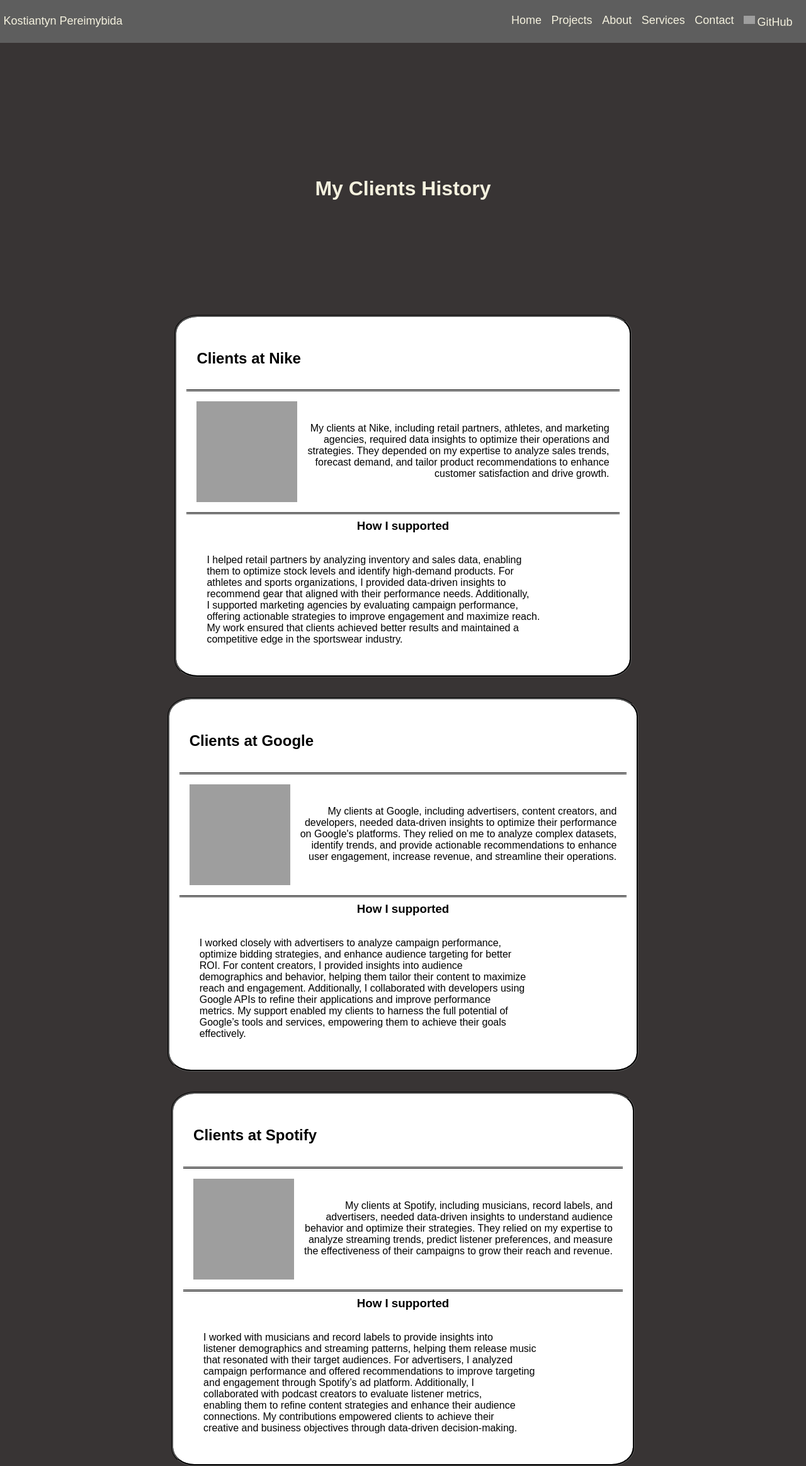
After one commit to KossKokos/Portfolio, a Django app: page /portfolio/clients/ in a window 1280 px wide. The commit adds this page. Shown: the whole page at 63% size. Run offline with Django 5.2, Linux system fonts and the light colour scheme; grey boxes are pictures that could not be loaded.

Commit message:
added 3 pages: qualifications, experiense, clients and services page in progress

```diff
--- a/django_portfolio/myportfolio/portfolio/data.py
+++ b/django_portfolio/myportfolio/portfolio/data.py
@@ -298,7 +298,7 @@
 ]
 
 
-qualifications = [
+table_qualifications = [
     {
         'name': 'ESOL Level 1',
         'date_start': '03/09/2022',
--- a/django_portfolio/myportfolio/portfolio/static/portfolio/about.css
+++ b/django_portfolio/myportfolio/portfolio/static/portfolio/about.css
@@ -62,6 +62,7 @@
 
 .skills p {
   font-size: 1.09rem;
+  height: 32rem;
 }
 
 .skills {
@@ -139,7 +140,7 @@
   align-items: center;
 }
 
-#container-wrapper:hover {
+.form:hover {
   scale: 1.1;
 }
 
@@ -151,3 +152,160 @@
 html {
   overflow-y: scroll;
 }
+
+#heading-qualifications {
+  padding-top: 10rem;
+}
+
+.about-me-links {
+  text-align: center;
+}
+
+/* =========================ABOUT ME PAGE========================= */
+/* ======================LINKS TO ABOUT ME======================== */
+/* <reset-style> ============================ */
+button {
+  border: none;
+  background: none;
+  padding: 0;
+  margin: 0;
+  cursor: pointer;
+  font-family: inherit;
+}
+/* <main-style> ============================ */
+.menu__button {
+  min-width: 62px;
+  height: 36px;
+  display: flex;
+  justify-content: center;
+  align-items: center;
+  padding: 8px 16px;
+  border: 1px solid #fff;
+  background-color: transparent;
+  position: relative;
+}
+
+.menu__button::before {
+  content: "";
+  width: 100%;
+  height: 0;
+  background-color: #fff;
+  position: absolute;
+  bottom: 0;
+  left: 0;
+  z-index: -1;
+  transition: all 0.4s;
+}
+
+.menu__button:hover::before {
+  height: 100%;
+  top: 0;
+}
+
+.menu__button span {
+  color: #fff;
+  line-height: 1;
+  transition: color 0.4s;
+}
+
+.menu__button:hover span {
+  color: #000;
+}
+
+.container-about-me-links {
+  display: flex;
+  padding: 1rem;
+  justify-content: center;
+}
+
+/* =========================EXPERIENCE PAGE========================= */
+#heading-exp,
+#heading-serv {
+  padding-top: 12rem;
+  text-align: center;
+}
+
+#container-exp {
+  padding-top: 10rem;
+  display: flex;
+  justify-content: center;
+  flex-wrap: wrap;
+  gap: 2rem;
+}
+
+.container-exp-inner {
+  border: #000;
+  border-radius: 5%;
+  border-style: groove;
+  background-color: white;
+  padding: 1rem;
+}
+
+.container-exp-inner h2,
+.container-exp-inner p {
+  color: black;
+}
+
+.company-name,
+.company-logo,
+.company-description {
+  padding: 1rem;
+}
+
+.company-logo {
+  display: flex;
+  justify-content: flex-start;
+  flex-wrap: wrap;
+  border-bottom-style: double;
+  border-top-style: double;
+}
+
+.company-info {
+  display: flex;
+  text-align: right;
+}
+
+.company-logo img {
+  width: 10rem;
+  height: 10rem;
+}
+
+.my-responsibility h3 {
+  text-align: center;
+  margin: 0;
+  padding-top: 0.5rem;
+}
+
+.company-description {
+  display: flex;
+  justify-content: flex-start;
+  flex-wrap: wrap;
+  padding: 1rem;
+  text-align: start;
+  padding-top: 0;
+}
+
+/* =========================SERVICES PAGE========================= */
+
+#container-serv {
+  display: flex;
+  justify-content: flex-start;
+  gap: 2rem;
+  flex-wrap: wrap;
+}
+
+.service-heading {
+  margin-left: 0;
+}
+
+.service-info {
+  display: flex;
+  flex-wrap: wrap;
+  padding-left: 4rem;
+  width: 50rem;
+}
+
+.service-img {
+  height: 300px;
+  background-size: cover;
+}
--- a/django_portfolio/myportfolio/portfolio/templates/portfolio/base.html
+++ b/django_portfolio/myportfolio/portfolio/templates/portfolio/base.html
@@ -19,6 +19,14 @@
           <a class="page" href="{% url 'portfolio:index' %}"> Home </a>
           <a class="page" href="{% url 'portfolio:projects' %}"> Projects </a>
           <a class="page" href="{% url 'portfolio:about_me' %}"> About </a>
+          <!-- <a class="page" href="{% url 'portfolio:qualifications' %}">
+            Qualifications
+          </a> -->
+          <a class="page" href="{% url 'portfolio:services' %}"> Services </a>
+          <!-- <a class="page" href="{% url 'portfolio:experience' %}">
+            Experience
+          </a> -->
+          <!-- <a class="page" href="{% url 'portfolio:clients' %}"> Clients </a> -->
           <a class="page" href="{% url 'portfolio:contact_me' %}"> Contact </a>
           <a class="page" href="https://github.com/KossKokos" target="_blank">
             <img
--- /dev/null
+++ b/django_portfolio/myportfolio/portfolio/templates/portfolio/clients.html
@@ -0,0 +1,101 @@
+{% extends "portfolio/base.html" %} {% block content %}
+
+<div id="heading-exp"><h1>My Clients History</h1></div>
+<div id="container-exp">
+  <div class="container-exp-inner">
+    <div class="company-name"><h2>Clients at Nike</h2></div>
+    <div class="company-logo">
+      <img
+        src="https://static.vecteezy.com/system/resources/thumbnails/010/994/232/small_2x/nike-logo-black-clothes-design-icon-abstract-football-illustration-with-white-background-free-vector.jpg"
+      />
+      <div class="company-info">
+        <p>
+          My clients at Nike, including retail partners, athletes, and marketing
+          agencies, required data insights to optimize their operations and
+          strategies. They depended on my expertise to analyze sales trends,
+          forecast demand, and tailor product recommendations to enhance
+          customer satisfaction and drive growth.
+        </p>
+      </div>
+    </div>
+    <div class="my-responsibility"><h3>How I supported</h3></div>
+    <div class="company-description">
+      <p>
+        I helped retail partners by analyzing inventory and sales data, enabling
+        them to optimize stock levels and identify high-demand products. For
+        athletes and sports organizations, I provided data-driven insights to
+        recommend gear that aligned with their performance needs. Additionally,
+        I supported marketing agencies by evaluating campaign performance,
+        offering actionable strategies to improve engagement and maximize reach.
+        My work ensured that clients achieved better results and maintained a
+        competitive edge in the sportswear industry.
+      </p>
+    </div>
+  </div>
+
+  <div class="container-exp-inner">
+    <div class="company-name"><h2>Clients at Google</h2></div>
+    <div class="company-logo">
+      <img
+        src="https://www.imagensempng.com.br/wp-content/uploads/2023/05/278-4.png"
+      />
+      <div class="company-info">
+        <p>
+          My clients at Google, including advertisers, content creators, and
+          developers, needed data-driven insights to optimize their performance
+          on Google's platforms. They relied on me to analyze complex datasets,
+          identify trends, and provide actionable recommendations to enhance
+          user engagement, increase revenue, and streamline their operations.
+        </p>
+      </div>
+    </div>
+    <div class="my-responsibility"><h3>How I supported</h3></div>
+    <div class="company-description">
+      <p>
+        I worked closely with advertisers to analyze campaign performance,
+        optimize bidding strategies, and enhance audience targeting for better
+        ROI. For content creators, I provided insights into audience
+        demographics and behavior, helping them tailor their content to maximize
+        reach and engagement. Additionally, I collaborated with developers using
+        Google APIs to refine their applications and improve performance
+        metrics. My support enabled my clients to harness the full potential of
+        Google’s tools and services, empowering them to achieve their goals
+        effectively.
+      </p>
+    </div>
+  </div>
+
+  <div class="container-exp-inner">
+    <div class="company-name"><h2>Clients at Spotify</h2></div>
+    <div class="company-logo">
+      <img
+        src="https://www.freepnglogos.com/uploads/spotify-logo-png/spotify-logo-spotify-symbol-3.png"
+      />
+      <div class="company-info">
+        <p>
+          My clients at Spotify, including musicians, record labels, and
+          advertisers, needed data-driven insights to understand audience
+          behavior and optimize their strategies. They relied on my expertise to
+          analyze streaming trends, predict listener preferences, and measure
+          the effectiveness of their campaigns to grow their reach and revenue.
+        </p>
+      </div>
+    </div>
+    <div class="my-responsibility"><h3>How I supported</h3></div>
+    <div class="company-description">
+      <p>
+        I worked with musicians and record labels to provide insights into
+        listener demographics and streaming patterns, helping them release music
+        that resonated with their target audiences. For advertisers, I analyzed
+        campaign performance and offered recommendations to improve targeting
+        and engagement through Spotify’s ad platform. Additionally, I
+        collaborated with podcast creators to evaluate listener metrics,
+        enabling them to refine content strategies and enhance their audience
+        connections. My contributions empowered clients to achieve their
+        creative and business objectives through data-driven decision-making.
+      </p>
+    </div>
+  </div>
+</div>
+
+{% endblock %}
--- a/django_portfolio/myportfolio/portfolio/urls.py
+++ b/django_portfolio/myportfolio/portfolio/urls.py
@@ -9,4 +9,8 @@
     path('projects/', views.projects, name='projects'),
     path('about/', views.about_me, name='about_me'),
     path('contact/', views.contact_me, name='contact_me'),
+    path('qualifications/', views.qualifications, name='qualifications'),
+    path('services/', views.services, name='services'),
+    path('experience/', views.experience, name='experience'),
+    path('clients/', views.clients, name='clients'),
 ]
--- a/django_portfolio/myportfolio/portfolio/views.py
+++ b/django_portfolio/myportfolio/portfolio/views.py
@@ -1,7 +1,7 @@
 from django.http import HttpResponse
 from django.template import loader
 
-from .data import img_examples, projects_data, qualifications
+from .data import img_examples, projects_data, table_qualifications
 
 
 def get_html_file(name):
@@ -23,7 +23,8 @@
 
 def about_me(request):
     template = get_html_file('portfolio/about.html')
-    data = {'qualifications' : qualifications}
+    # data = {'qualifications' : qualifications}
+    data = {'Hello' : 'world'}
     return HttpResponse(template.render(data, request))
 
 
@@ -31,3 +32,27 @@
     template = get_html_file('portfolio/contact.html')
     data = {'Hello' : 'world'}
     return HttpResponse(template.render(data, request))
+
+
+def qualifications(request):
+    template = get_html_file('portfolio/qualifications.html')
+    data = {'qualifications' : table_qualifications}
+    return HttpResponse(template.render(data, request))
+
+
+def services(request):
+    template = get_html_file('portfolio/services.html')
+    data = {'Hello' : 'world'}
+    return HttpResponse(template.render(data, request))
+
+
+def experience(request):
+    template = get_html_file('portfolio/experience.html')
+    data = {'Hello' : 'world'}
+    return HttpResponse(template.render(data, request))
+
+
+def clients(request):
+    template = get_html_file('portfolio/clients.html')
+    data = {'Hello' : 'world'}
+    return HttpResponse(template.render(data, request))
```
Also changed, not shown: django_portfolio/myportfolio/portfolio/templates/portfolio/about.html (+23 -34 lines), django_portfolio/myportfolio/portfolio/templates/portfolio/experience.html (added, +97 -0 lines), django_portfolio/myportfolio/portfolio/templates/portfolio/qualifications.html (added, +34 -0 lines), django_portfolio/myportfolio/portfolio/templates/portfolio/services.html (added, +28 -0 lines).
